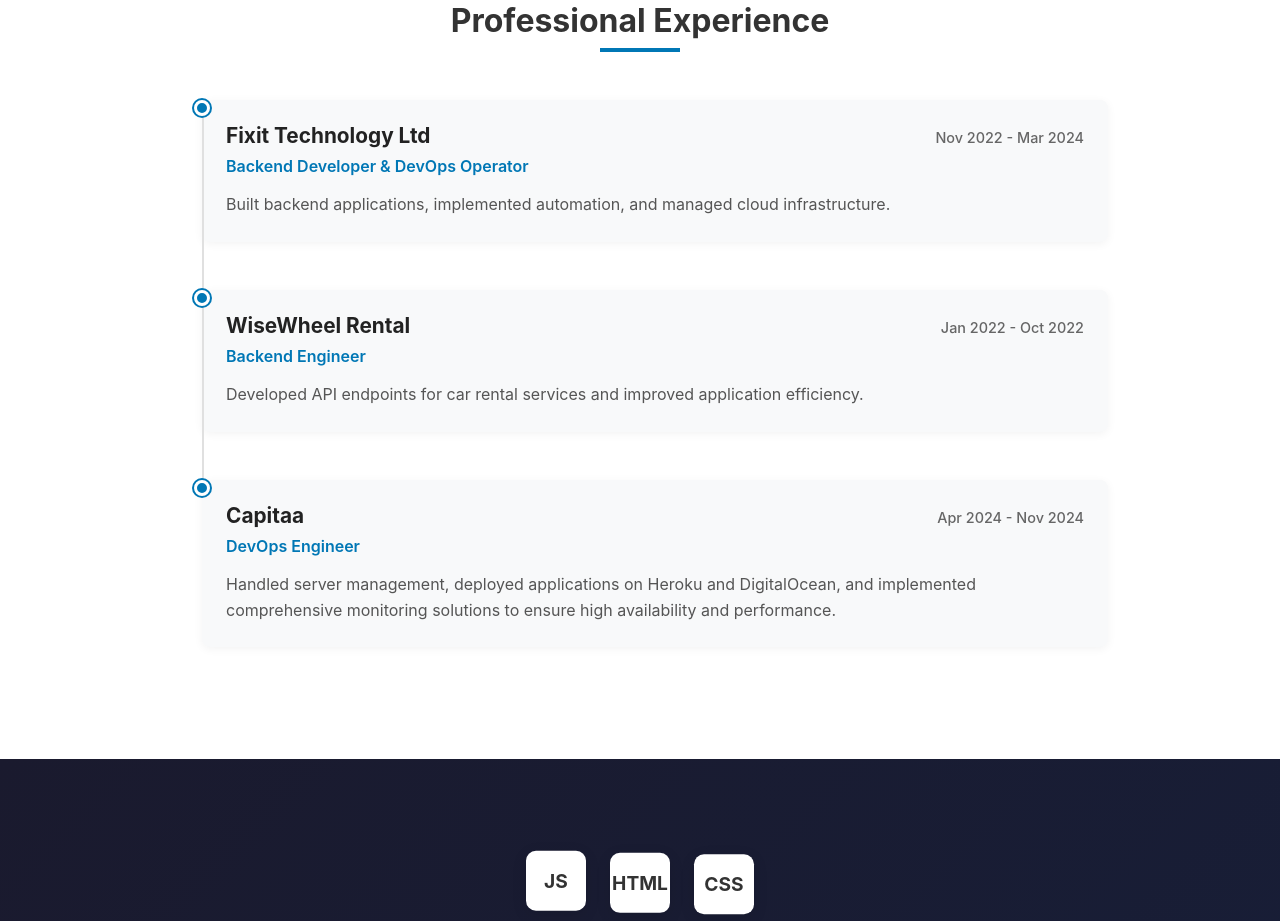
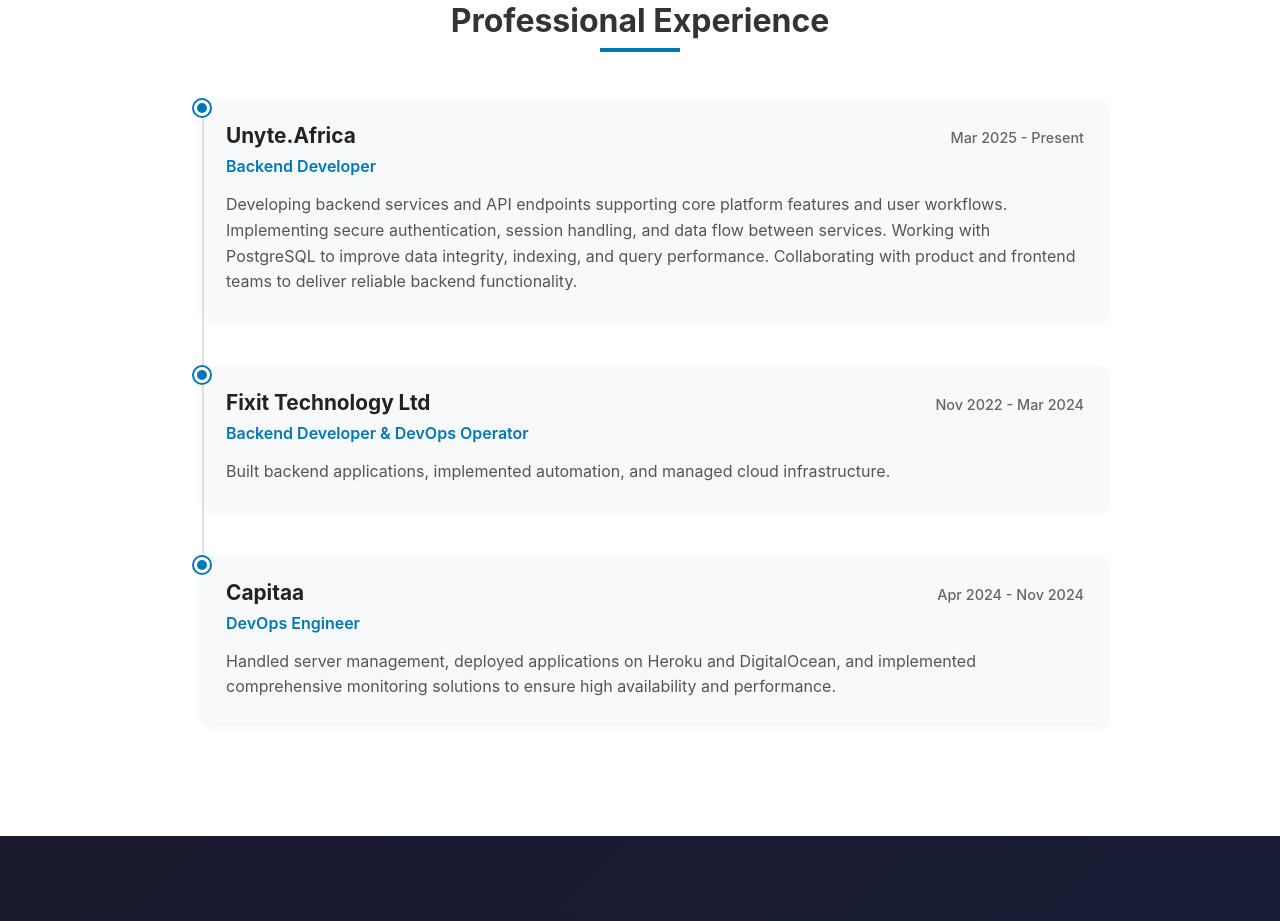
Before and after one commit to timileyin42/portfolio_me, a React (Create React App) app: page / in a window 1280 px wide. Shown: the part 2040-2961 px from the top of the page. Built offline with nearby package versions, Linux system fonts and the light colour scheme.

Commit message:
Update Experience component with new job entry and modify social media links in Header component

```diff
--- a/src/components/Experience.js
+++ b/src/components/Experience.js
@@ -4,16 +4,16 @@
 const Experience = () => {
   const experiences = [
     {
+      company: "Unyte.Africa",
+      duration: "Mar 2025 - Present",
+      role: "Backend Developer",
+      description: "Developing backend services and API endpoints supporting core platform features and user workflows. Implementing secure authentication, session handling, and data flow between services. Working with PostgreSQL to improve data integrity, indexing, and query performance. Collaborating with product and frontend teams to deliver reliable backend functionality."
+    },
+    {
       company: "Fixit Technology Ltd",
       duration: "Nov 2022 - Mar 2024",
       role: "Backend Developer & DevOps Operator",
       description: "Built backend applications, implemented automation, and managed cloud infrastructure."
-    },
-    {
-      company: "WiseWheel Rental",
-      duration: "Jan 2022 - Oct 2022",
-      role: "Backend Engineer",
-      description: "Developed API endpoints for car rental services and improved application efficiency."
     },
     {
       company: "Capitaa",
--- a/src/components/Header.js
+++ b/src/components/Header.js
@@ -13,14 +13,14 @@
           </a>
         </li>
         <li className={styles.navItem}>
-          <a href="https://twitter.com" className={styles.navLink} target="_blank" rel="noopener noreferrer">
+          <a href="https://x.com/maverick_42251" className={styles.navLink} target="_blank" rel="noopener noreferrer">
             <svg width="24" height="24" viewBox="0 0 24 24" fill="currentColor">
               <path d="M18.244 2.25h3.308l-7.227 8.26 8.502 11.24H16.17l-5.214-6.817L4.99 21.75H1.68l7.73-8.835L1.254 2.25H8.08l4.713 6.231zm-1.161 17.52h1.833L7.084 4.126H5.117z"/>
             </svg>
           </a>
         </li>
         <li className={styles.navItem}>
-          <a href="https://github.com" className={styles.navLink} target="_blank" rel="noopener noreferrer">
+          <a href="https://github.com/timileyin42" className={styles.navLink} target="_blank" rel="noopener noreferrer">
             <svg width="24" height="24" viewBox="0 0 24 24" fill="currentColor">
               <path d="M12 0c-6.626 0-12 5.373-12 12 0 5.302 3.438 9.8 8.207 11.387.599.111.793-.261.793-.577v-2.234c-3.338.726-4.033-1.416-4.033-1.416-.546-1.387-1.333-1.756-1.333-1.756-1.089-.745.083-.729.083-.729 1.205.084 1.839 1.237 1.839 1.237 1.07 1.834 2.807 1.304 3.492.997.107-.775.418-1.305.762-1.604-2.665-.305-5.467-1.334-5.467-5.931 0-1.311.469-2.381 1.236-3.221-.124-.303-.535-1.524.117-3.176 0 0 1.008-.322 3.301 1.23.957-.266 1.983-.399 3.003-.404 1.02.005 2.047.138 3.006.404 2.291-1.552 3.297-1.23 3.297-1.23.653 1.653.242 2.874.118 3.176.77.84 1.235 1.911 1.235 3.221 0 4.609-2.807 5.624-5.479 5.921.43.372.823 1.102.823 2.222v3.293c0 .319.192.694.801.576 4.765-1.589 8.199-6.086 8.199-11.386 0-6.627-5.373-12-12-12z"/>
             </svg>
```
Also changed, not shown: public/assets/photo1.jpg.
